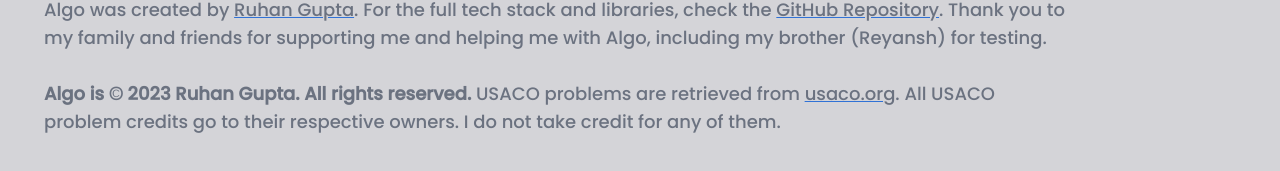
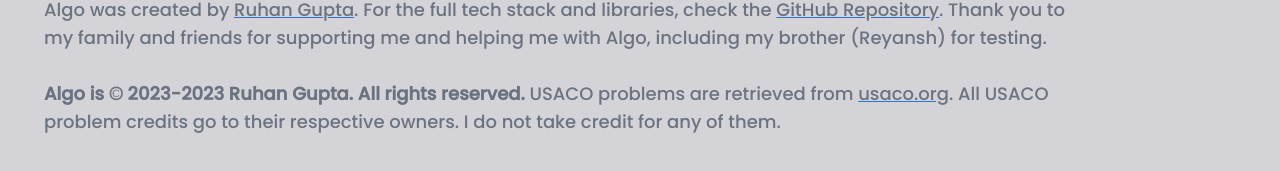
Before and after one commit to IMGROOT2/algo, a Vue app: page /about in a window 1280 px wide. Shown: the part 940-1111 px from the top of the page. Built offline with nearby package versions, Linux system fonts and the light colour scheme; no server answers.

Commit message:
Change copyright to 2023-2024

```diff
--- a/src/views/AboutView.vue
+++ b/src/views/AboutView.vue
@@ -41,7 +41,9 @@
             <a href="https://github.com/IMGROOT2/Algo" class="page-link">GitHub Repository</a>.
             Thank you to my family and friends for supporting me and helping me with Algo, including
             my brother (Reyansh) for testing. <br /><br />
-            <span class="font-bold">Algo is © 2023 Ruhan Gupta. All rights reserved. </span>
+            <span class="font-bold"
+              >Algo is © 2023-<span id="year"></span> Ruhan Gupta. All rights reserved.
+            </span>
             USACO problems are retrieved from
             <a href="http://usaco.org" class="page-link">usaco.org</a>. All USACO problem credits go
             to their respective owners. I do not take credit for any of them.
@@ -52,5 +54,9 @@
   </main>
 </template>
 <script setup>
+import { onMounted } from 'vue'
 import AlgoFull from '../assets/images/algologofull.png'
+onMounted(() => {
+  document.getElementById('year').innerHTML = new Date().getFullYear()
+})
 </script>
```
